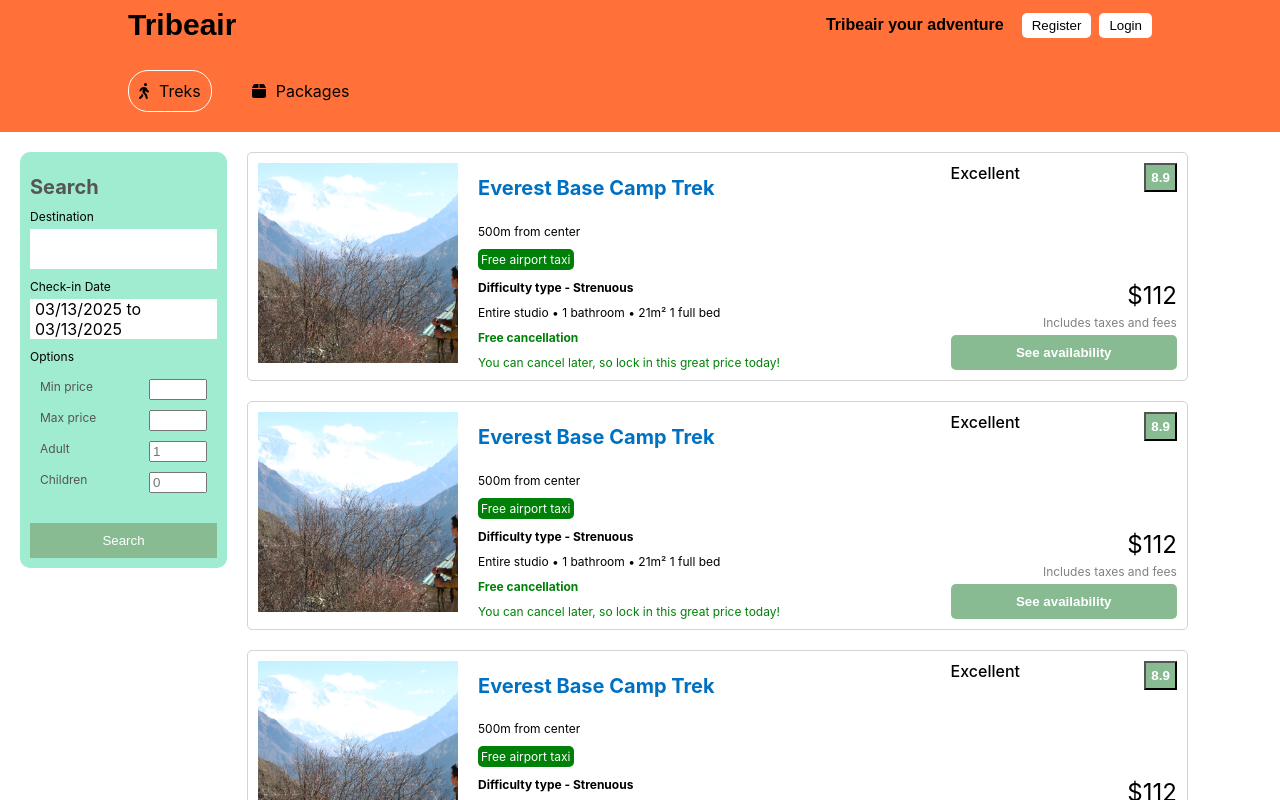
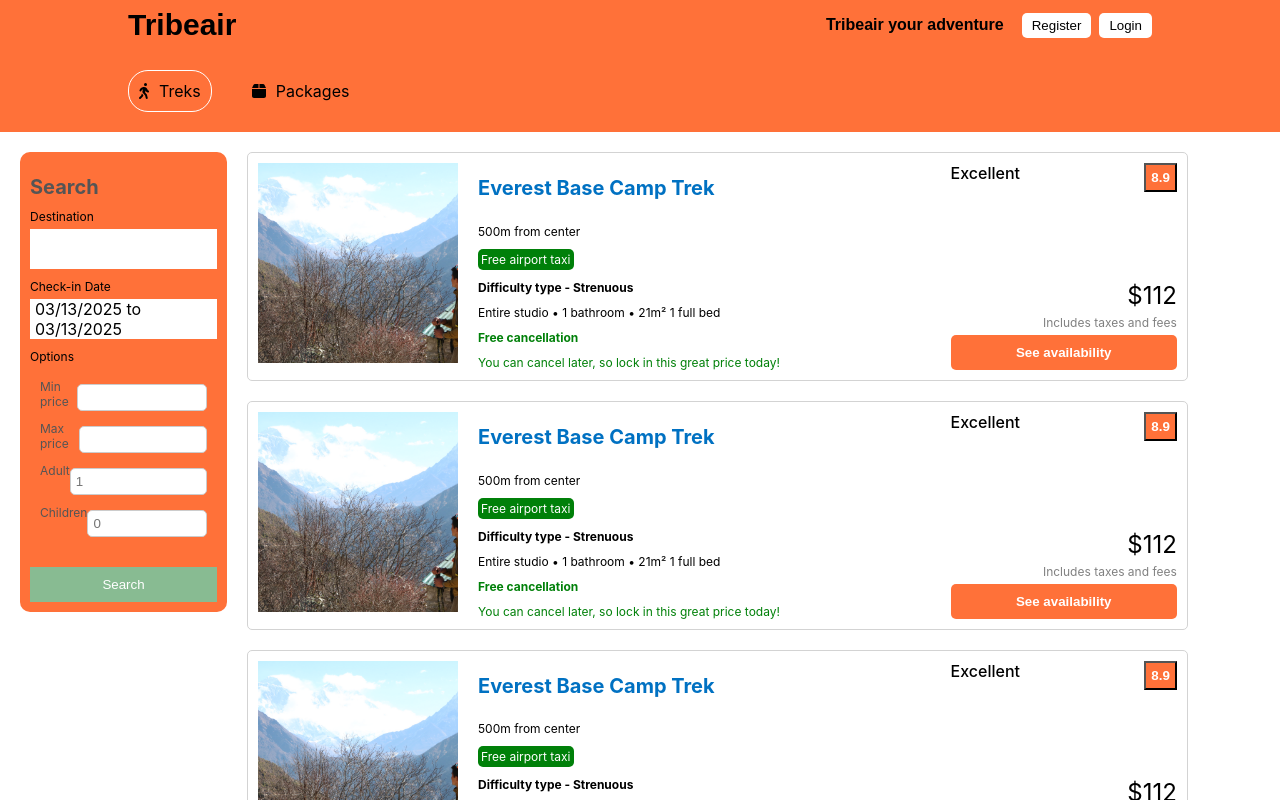
Before and after one commit to ctt23/Tribeair, a React (Create React App) app in the folder frontend/: page /list in a window 1280 px wide. Shown: the top 800 px of the page. Built offline with nearby package versions, Linux system fonts and the light colour scheme.

Commit message:
Styled trekking page

```diff
--- a/frontend/src/components/header/Header.jsx
+++ b/frontend/src/components/header/Header.jsx
@@ -38,7 +38,7 @@ const Header = ({type}) => {
       };
 
     const handleSearch = () => {
-        navigate ("/trekking", {state:{ destination, date, options}});
+        navigate ("/list", {state:{ destination, date, options}});
     }
 
     useEffect(() => {
--- a/frontend/src/components/searchItem/SearchItem.jsx
+++ b/frontend/src/components/searchItem/SearchItem.jsx
@@ -1,7 +1,13 @@
-
 import "./searchItem.css"
+import { useNavigate } from "react-router-dom";
 
 const SearchItem = () => {
+  const navigate = useNavigate();
+
+  const handleTitleClick = () => {
+    navigate("/trekking"); // Replace "/details" with the desired route
+  };
+
   return (
     <div className="searchItem">
         <img
@@ -10,7 +16,7 @@ const SearchItem = () => {
             className="siImg"
         />
         <div className="siDesc">
-            <h1 className="siTitle">Everest Base Camp  Trek</h1>
+            <h1 className="siTitle" onClick={handleTitleClick}>Everest Base Camp Trek</h1> {/* Add onClick */}
             <span className="siDistance">500m from center</span>
             <span className="siTaxiOp">Free airport taxi</span>
             <span className="siSubtitle">
--- a/frontend/src/components/searchItem/searchItem.css
+++ b/frontend/src/components/searchItem/searchItem.css
@@ -25,6 +25,7 @@
 .siTitle {
     font-size: 20px;
     color: #0071c2;
+    cursor: pointer;
 }
 
 .siDistance {
@@ -77,7 +78,7 @@
     font-weight: 500;
 }
 .siRating>button{
-    background-color: #88BB92;
+    background-color: #ff7139;
     color: white;
     padding: 5px;
     font-weight: bold;
@@ -102,7 +103,7 @@
 }
 
 .siCheckButton{
-    background-color: #88BB92;
+    background-color: #ff7139;
     color: white;
     font-weight: bold;
     padding: 10px 5px;
--- a/frontend/src/pages/list/list.css
+++ b/frontend/src/pages/list/list.css
@@ -15,7 +15,7 @@
 
 .listSearch {
   flex: 1;
-  background-color: #A0ECD0;
+  background-color: #ff7139;
   padding: 10px;
   border-radius: 10px;
   position: sticky;
@@ -67,7 +67,28 @@
 }
 
 .lsOptionInput{
-  width: 50px;
+  width: 100%;
+  padding: 5px;
+  border: 1px solid #ccc;
+  border-radius: 5px;
+  margin-top: 5px;
+}
+
+.listSearchButton {
+  padding: 10px;
+  background-color: #0071c2;
+  color: white;
+  border: none;
+  width: 100%;
+  font-weight: 600;
+  cursor: pointer;
+  border-radius: 5px;
+  margin-top: 10px;
+  transition: background-color 0.3s ease;
+}
+
+.listSearchButton:hover {
+  background-color: #005fa3;
 }
 
 .listSearch>button{
```
